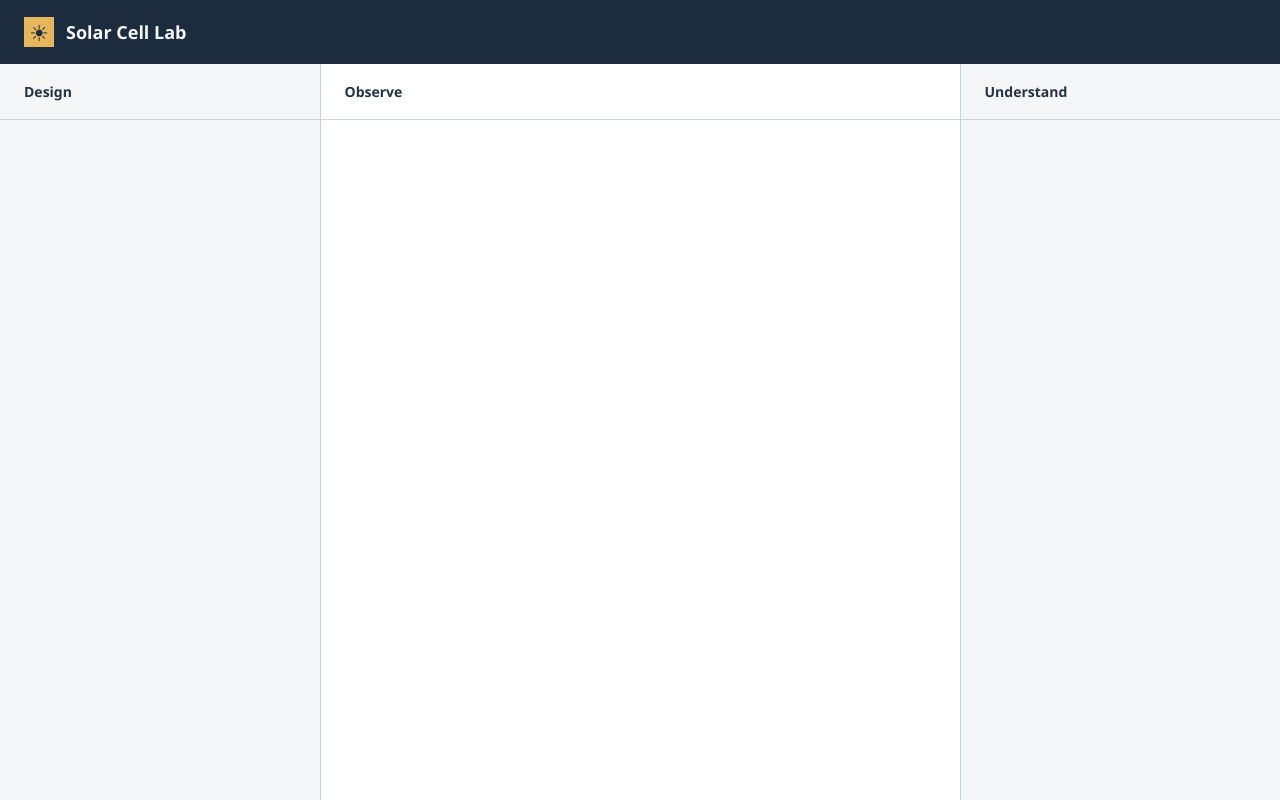
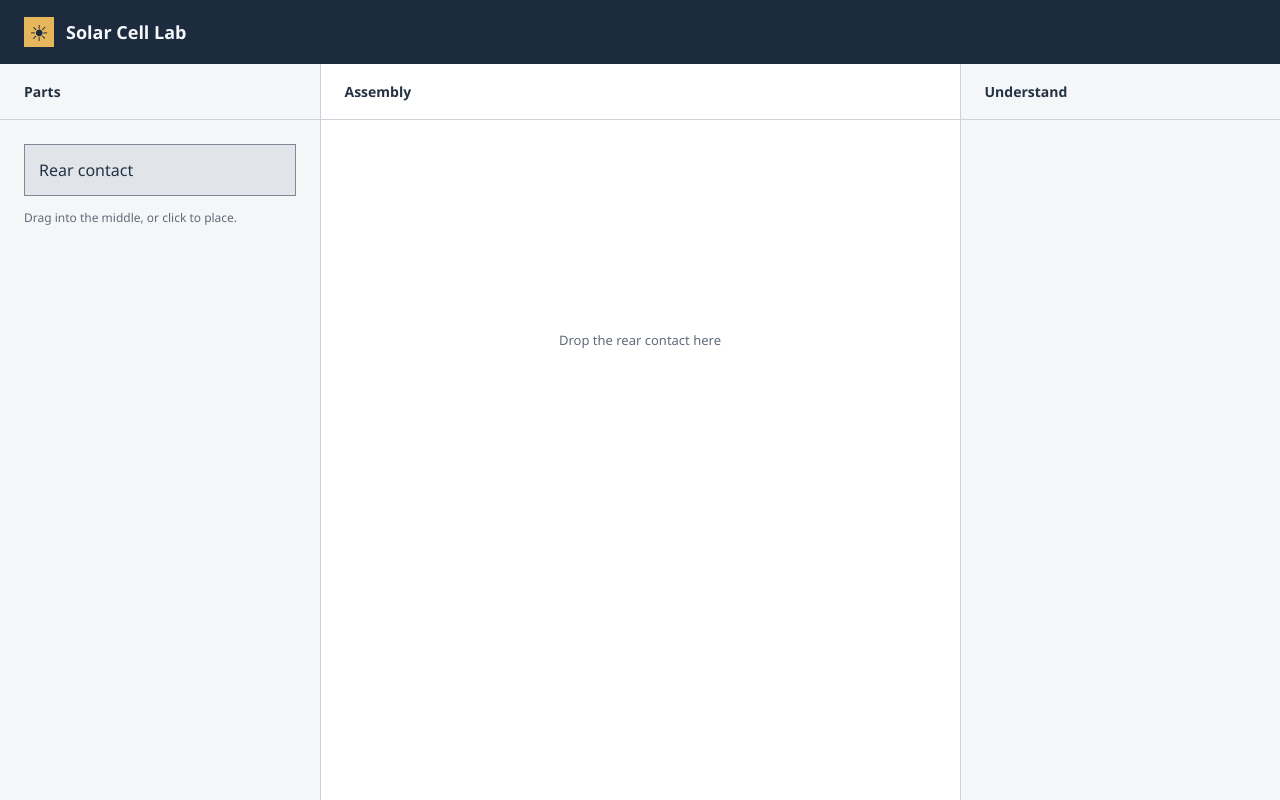
Before and after one commit to Nevetsgaming/Solarpanelsim, a React (Vite) app: page / in a window 1280 px wide. Built offline with nearby package versions, Linux system fonts and the light colour scheme.

Commit message:
add draggable rear contact

```diff
--- a/src/App.css
+++ b/src/App.css
@@ -25,6 +25,15 @@
 .panel-header h2 { font-size: 14px; font-weight: 600; }
 .panel-body { min-height: 320px; }
 
+.parts-list { padding: 24px; }
+.part { width: 100%; padding: 14px; border: 1px solid #7d8996; background: #e1e5e9; color: #243244; cursor: grab; text-align: left; }
+.part:disabled { opacity: .5; cursor: default; }
+.part:focus-visible { outline: 2px solid #315c89; outline-offset: 3px; }
+.part-hint { margin-top: 12px; color: var(--muted); font-size: 12px; }
+.assembly-area { min-height: 440px; padding: 32px; display: grid; place-items: center; }
+.assembly-status { width: 100%; text-align: center; color: var(--muted); font-size: 13px; }
+.rear-contact { width: 100%; max-width: 360px; margin: auto; padding: 12px; background: #687788; color: #fff; border: 1px solid #4b596a; }
+
 @media (max-width: 800px) {
   .workspace { grid-template-columns: minmax(0, 1fr); }
   .panel-header { padding: 16px 20px; }
--- a/src/App.tsx
+++ b/src/App.tsx
@@ -1,3 +1,4 @@
+import { useState } from 'react'
 import DesignPanel from './components/DesignPanel'
 import CellVisualization from './components/CellVisualization'
 import LearningPanel from './components/LearningPanel'
@@ -5,6 +6,8 @@ import './App.css'
 
 // App arranges the page. Each panel owns its own content.
 function App() {
+  const [hasRearContact, setHasRearContact] = useState(false)
+
   return (
     <div className="app-shell">
       <header className="app-header">
@@ -13,8 +16,8 @@ function App() {
       </header>
       <main>
         <div className="workspace">
-          <DesignPanel />
-          <CellVisualization />
+          <DesignPanel hasRearContact={hasRearContact} onPlaceRearContact={() => setHasRearContact(true)} />
+          <CellVisualization hasRearContact={hasRearContact} onPlaceRearContact={() => setHasRearContact(true)} />
           <LearningPanel />
         </div>
       </main>
--- a/src/components/CellVisualization.tsx
+++ b/src/components/CellVisualization.tsx
@@ -1,5 +1,27 @@
 import Panel from './Panel'
 
-export default function CellVisualization() {
-  return <Panel id="visualization" title="Observe" />
+type CellVisualizationProps = {
+  hasRearContact: boolean
+  onPlaceRearContact: () => void
 }
+
+export default function CellVisualization({ hasRearContact, onPlaceRearContact }: CellVisualizationProps) {
+  return (
+    <Panel id="visualization" title="Assembly">
+      <div
+        className="assembly-area"
+        onDragOver={(event) => event.preventDefault()}
+        onDrop={(event) => {
+          event.preventDefault()
+          if (event.dataTransfer.getData('text/plain') === 'rear-contact') {
+            onPlaceRearContact()
+          }
+        }}
+      >
+        <div className="assembly-status" role="status">
+          {hasRearContact ? <div className="rear-contact">Rear contact</div> : 'Drop the rear contact here'}
+        </div>
+      </div>
+    </Panel>
+  )
+}
--- a/src/components/DesignPanel.tsx
+++ b/src/components/DesignPanel.tsx
@@ -1,5 +1,29 @@
 import Panel from './Panel'
 
-export default function DesignPanel() {
-  return <Panel id="design" title="Design" />
+type DesignPanelProps = {
+  hasRearContact: boolean
+  onPlaceRearContact: () => void
 }
+
+export default function DesignPanel({ hasRearContact, onPlaceRearContact }: DesignPanelProps) {
+  return (
+    <Panel id="design" title="Parts">
+      <div className="parts-list">
+        <button
+          className="part"
+          type="button"
+          draggable={!hasRearContact}
+          disabled={hasRearContact}
+          onDragStart={(event) => {
+            event.dataTransfer.setData('text/plain', 'rear-contact')
+            event.dataTransfer.effectAllowed = 'copy'
+          }}
+          onClick={onPlaceRearContact}
+        >
+          Rear contact
+        </button>
+        <p className="part-hint">Drag into the middle, or click to place.</p>
+      </div>
+    </Panel>
+  )
+}
--- a/src/components/Panel.tsx
+++ b/src/components/Panel.tsx
@@ -1,16 +1,19 @@
+import type { ReactNode } from 'react'
+
 type PanelProps = {
   id: string
   title: string
+  children?: ReactNode
 }
 
 // A shared frame keeps all three panels visually consistent.
-export default function Panel({ id, title }: PanelProps) {
+export default function Panel({ id, title, children }: PanelProps) {
   return (
     <section className="panel" aria-labelledby={`${id}-title`}>
       <header className="panel-header">
         <h2 id={`${id}-title`}>{title}</h2>
       </header>
-      <div className="panel-body" />
+      <div className="panel-body">{children}</div>
     </section>
   )
 }
```
